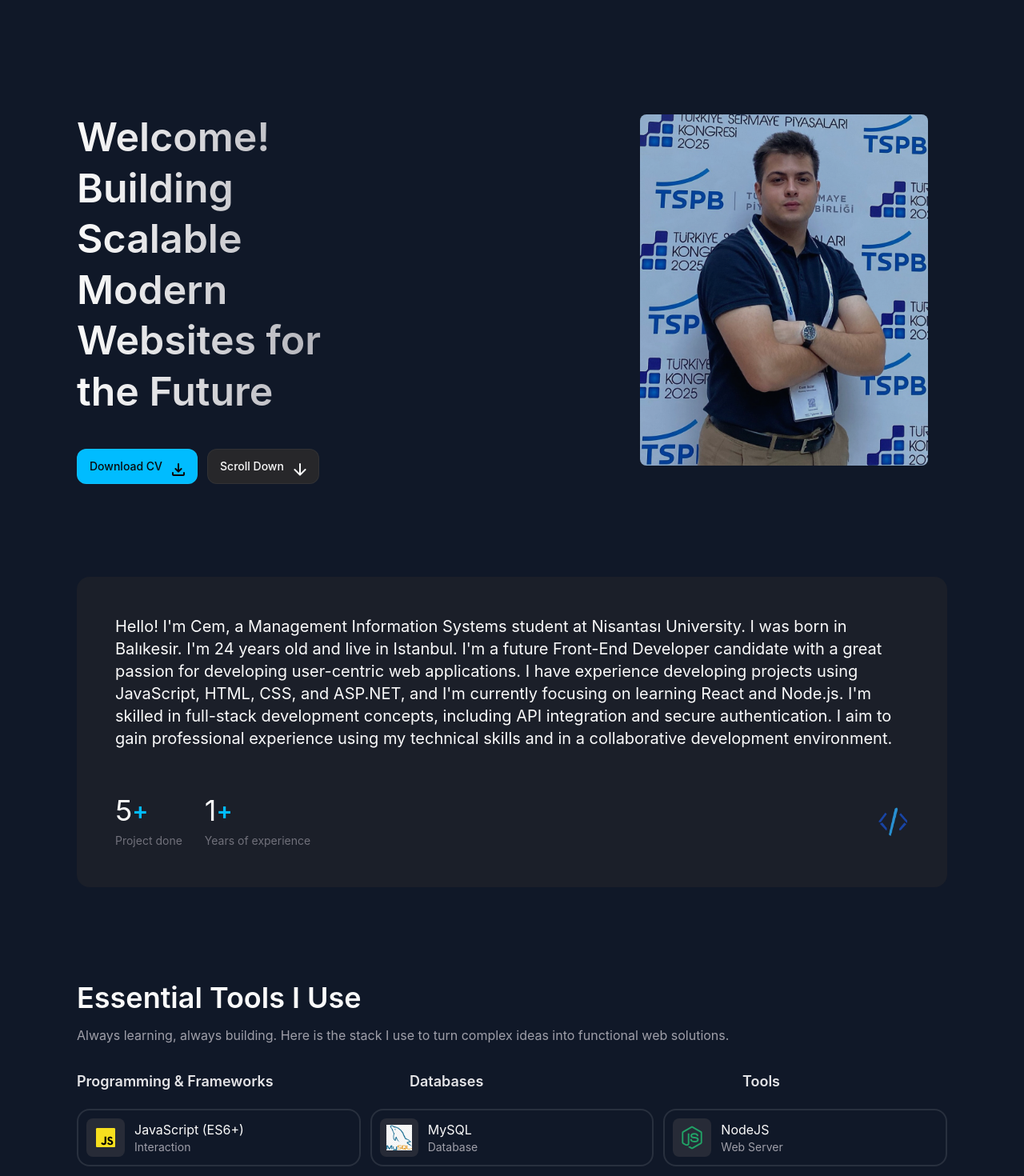
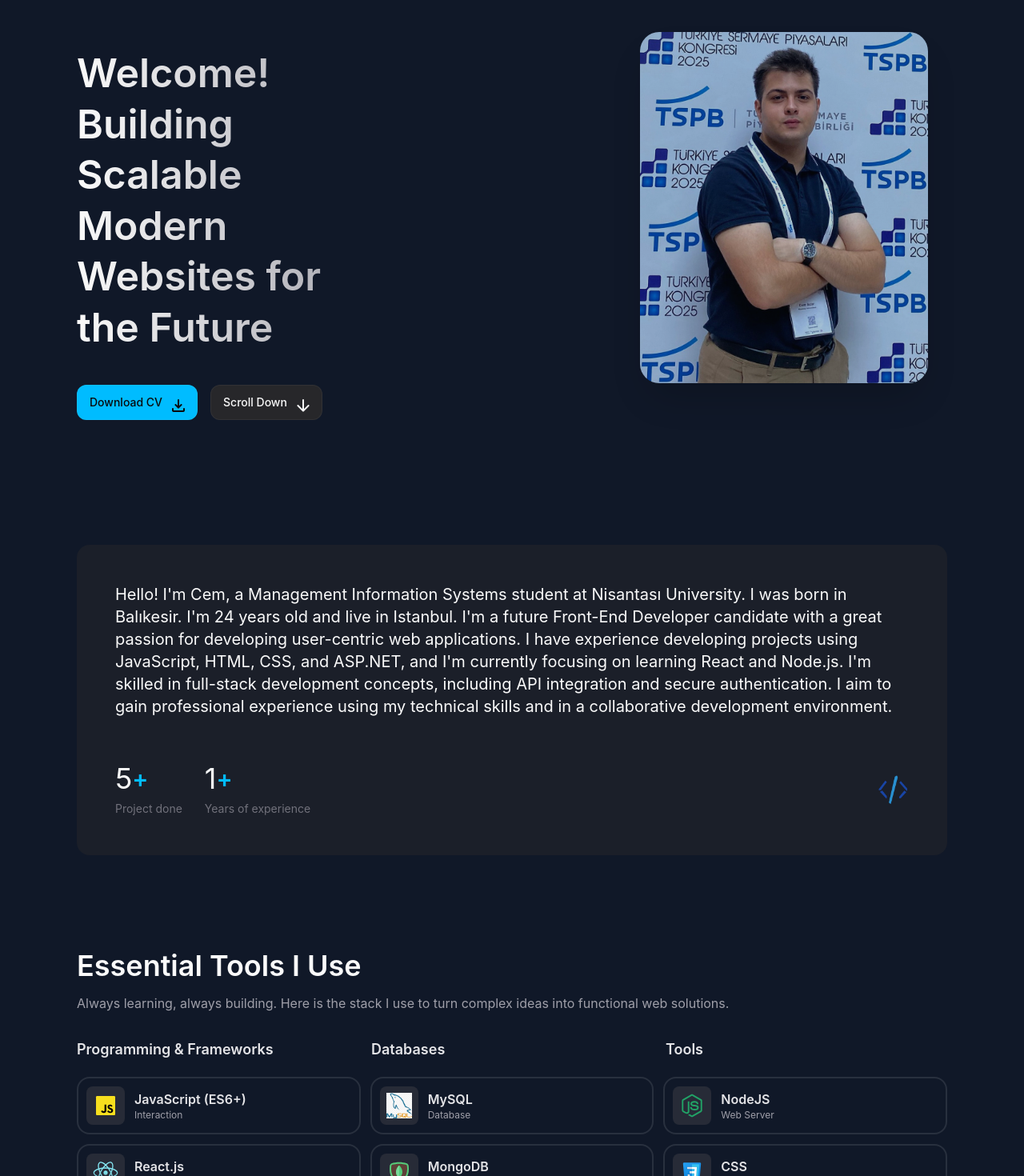
Before and after one commit to ceacarr/My-Portfolio-Website, a React (Vite) app in the folder myportfolio(v1)/cem-acar/: page / in a window 1280 px wide. Shown: the part 100-1570 px from the top of the page at 80% size. Built offline with nearby package versions, Linux system fonts and the light colour scheme.

Commit message:
myportfolio

```diff
--- a/myportfolio(v1)/cem-acar/Components/Contact.jsx
+++ b/myportfolio(v1)/cem-acar/Components/Contact.jsx
@@ -68,7 +68,7 @@ const Contact = () => {
                 htmlFor="name"
                 className="label"
                 >
-                   Name
+                  Your Name
                 </label>
                 <input
                 type="text"
@@ -86,7 +86,7 @@ const Contact = () => {
                 htmlFor="email"
                 className="label"
                 >
-                    Email
+                   Your Email
                 </label>
                 <input
                 type="email"
--- a/myportfolio(v1)/cem-acar/Components/Hero.jsx
+++ b/myportfolio(v1)/cem-acar/Components/Hero.jsx
@@ -10,13 +10,13 @@ const Hero = () => {
     id="home"
     className="pt-28 lg:pt-35"
     >
-        <div className="container items-center lg:grid lg:grid-cols-2 lg:gap-80 ">
+        <div className="container lg:grid lg:grid-cols-2 lg:gap-80 ">
         <div>
         <h2 className="headline-1 max-w-[15ch] sm:max-w-20ch lg:max-w-[15ch] mt-5 mb-8 lg:mb-10 ">
           Welcome!
             Building Scalable Modern Websites for the Future
         </h2>
-        <div className="flex items-center gap-3 ">
+        <div className="flex flex-wrap gap-4 mb-10 ">
   <ButtonPrimary
     href="/images/CEM ACAR ENG.pdf"
     label="Download CV"
@@ -33,13 +33,13 @@ const Hero = () => {
 </div>
         </div>
         <div className="image ">
-            <figure className="w-full ">
+            <figure className="w-full max-w-[360px] md:max-w-[480px] overflow-hidden rounded-3xl shadow-2xl ">
                 <img
                 src="/images/image2.jpeg"
                 width={256}
                 height={256}
                 alt="Cem Acar"
-                className="w-full rounded-lg"
+                className="w-full h-full"
                  />
             </figure>
         </div>
--- a/myportfolio(v1)/cem-acar/Components/Skill.jsx
+++ b/myportfolio(v1)/cem-acar/Components/Skill.jsx
@@ -67,7 +67,8 @@ const Skill = () => {
    <p className="text-zinc-400 mt-3 mb-8 max-w-[90ch]">
    Always learning, always building. Here is the stack I use to turn complex ideas into functional web solutions.
    </p>
-   <div className="grid grid-cols-1 lg:grid-cols-3 gap-40 items-start ">
+
+   <div className="grid grid-cols-3 gap-x-4 gap-y-10 items-start ">
        <div>
         <h3 className="text-zinc-200 text-lg font-semibold mb-5">Programming & Frameworks</h3>
         </div>
--- a/myportfolio(v1)/cem-acar/Components/SkillCard.jsx
+++ b/myportfolio(v1)/cem-acar/Components/SkillCard.jsx
@@ -11,18 +11,22 @@ const SkillCard = ({
     classes
 }) => {
   return (
-        <div className={`flex items-center gap-3 ring-2 ring-inset ring-zinc-50/10 rounded-2xl p-3 hover:bg-zinc-800 transition-colors group ${classes || ""}`}>
-             <figure className="bg-zinc-700/50 rounded-lg overflow-hidden w-12 h-12 p-2 group-hover:bg-zinc-900 transition-colors">
+        <div className={`flex items-center gap-3 ring-2 ring-inset ring-zinc-50/10 rounded-2xl p-3
+         hover:bg-zinc-800 transition-colors group ${classes || ""}`}>
+
+             <figure className="bg-zinc-700/50 rounded-lg overflow-hidden w-12 h-12 p-2
+             group-hover:bg-zinc-900 transition-colors flex-shrink-0">
                 <img
                 src={imgSrc}
                 width={32}
                 height={32}
                 alt={label}
+                className="w-full h-full object-contain"
                 />
              </figure>
-             <div>
-                <h3>{label}</h3>
-                <p className="text-zinc-400 text-sm">
+             <div className="min-w-0">
+                <h3 className="text-zinc-200 text-sm md:text-base font-semibold truncate">{label}</h3>
+                <p className="text-zinc-400 text-xs truncate">
                     {desc}
                 </p>
              </div>
--- a/myportfolio(v1)/cem-acar/Components/Work.jsx
+++ b/myportfolio(v1)/cem-acar/Components/Work.jsx
@@ -27,7 +27,7 @@ const works = [
     imgSrc: '/images/personel.png',
     title: 'Staff Salary Tracking',
     tags: ['Web-design', 'Asp.Net'],
-    projectLink: 'https://github.com/codewithsadee-org/wealthome'
+    projectLink: 'https://github.com/ceacarr/Personel-Maas-Takip-Programi-PMTP'
   },
   {
     imgSrc: '/images/calculator.png',
--- a/myportfolio(v1)/cem-acar/src/App.jsx
+++ b/myportfolio(v1)/cem-acar/src/App.jsx
@@ -14,7 +14,7 @@ const App = () => {
   return (
     <>
       <Header />
-      <main className="pt-20">
+      <main>
         <Hero />
         <About/>
         <Skill/>
```
